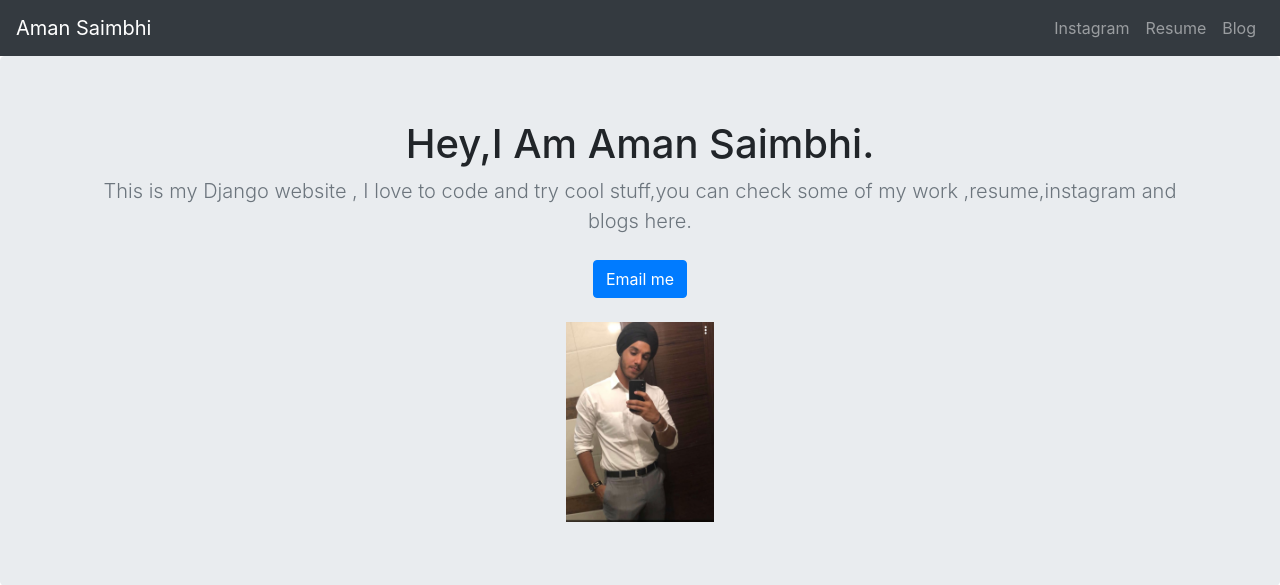
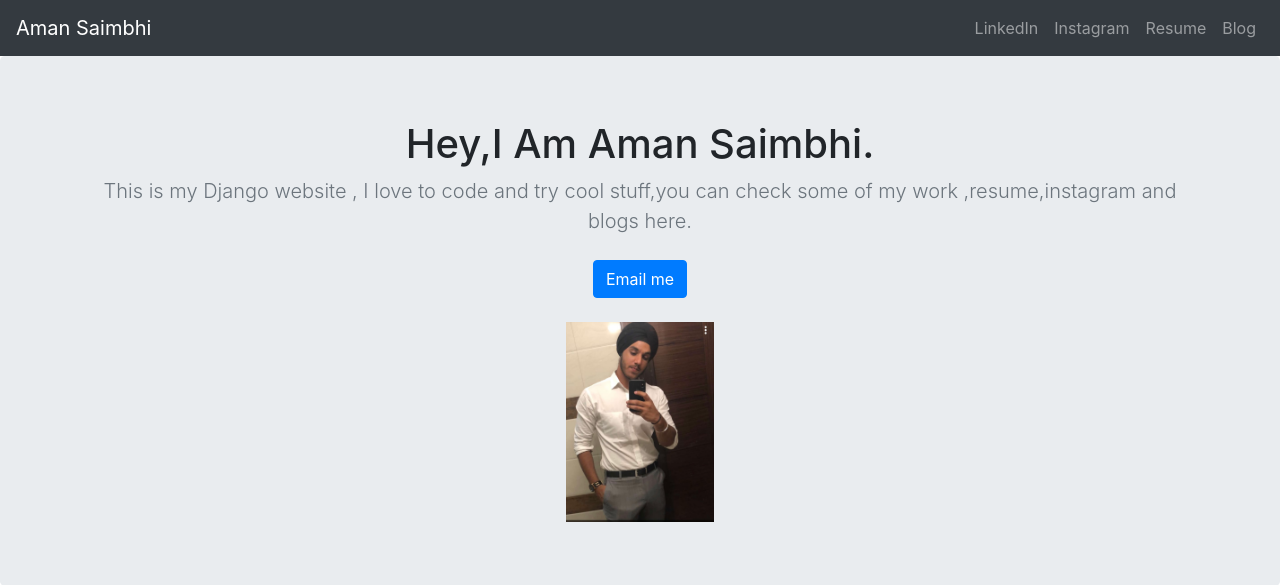
Before and after one commit to Aman-saimbhi/portfolio_project, a Django app: page / in a window 1280 px wide. Shown: the top 585 px of the page. Run offline with Django 3.2, Linux system fonts and the light colour scheme; data that the repository does not hold is empty; some libraries are stand-ins or nearby versions.

Commit message:
add LinkedIn to home page.

```diff
--- a/jobs/templates/jobs/home.html
+++ b/jobs/templates/jobs/home.html
@@ -43,6 +43,11 @@
       </button>
       <div class="collapse navbar-collapse" id="navbarNav">
         <ul class="navbar-nav ml-auto">
+
+          <li class="nav-item">
+            <a class="nav-link" href="https://www.linkedin.com/in/amanpreet-singh-saimbhi-63665b172/">LinkedIn</a>
+          </li>
+
 
           <li class="nav-item">
             <a class="nav-link" href="https://www.instagram.com/aman_saimbhi/">Instagram</a>
```
Also changed, not shown: 1 other file.
